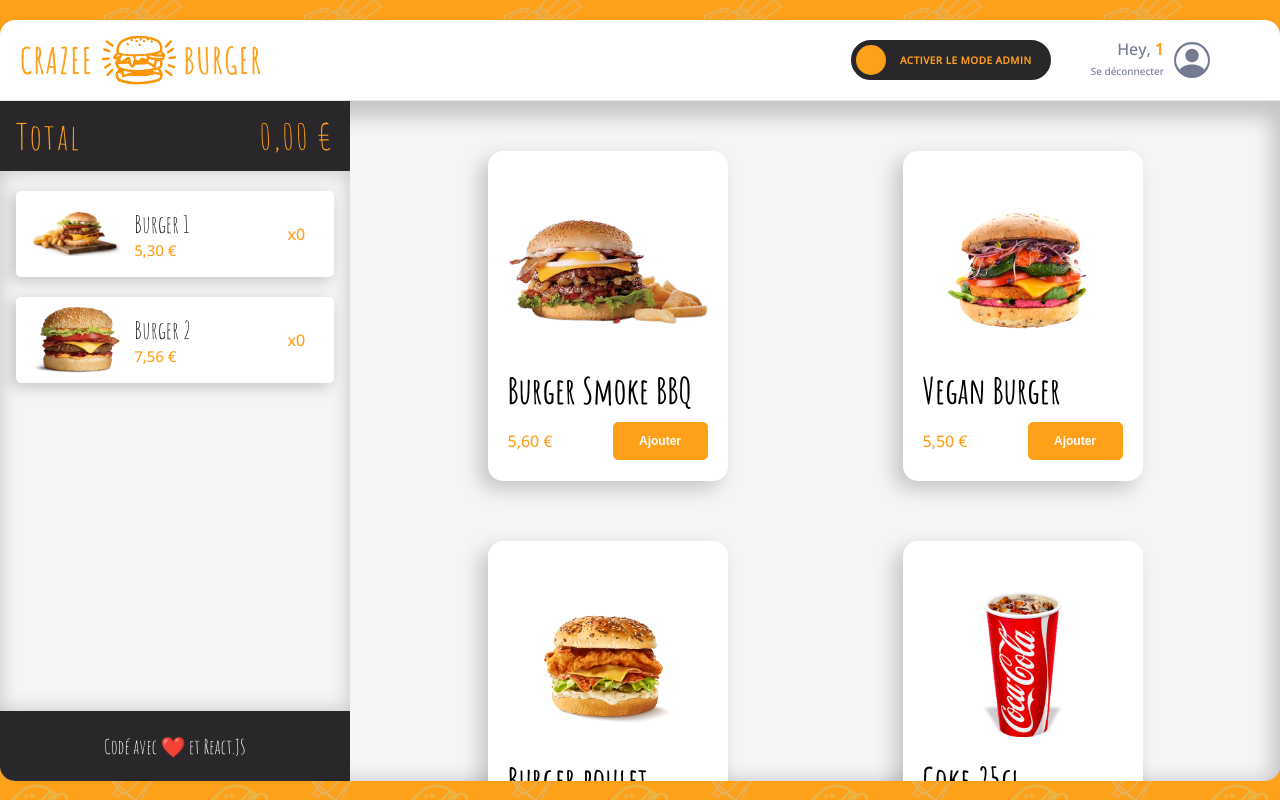
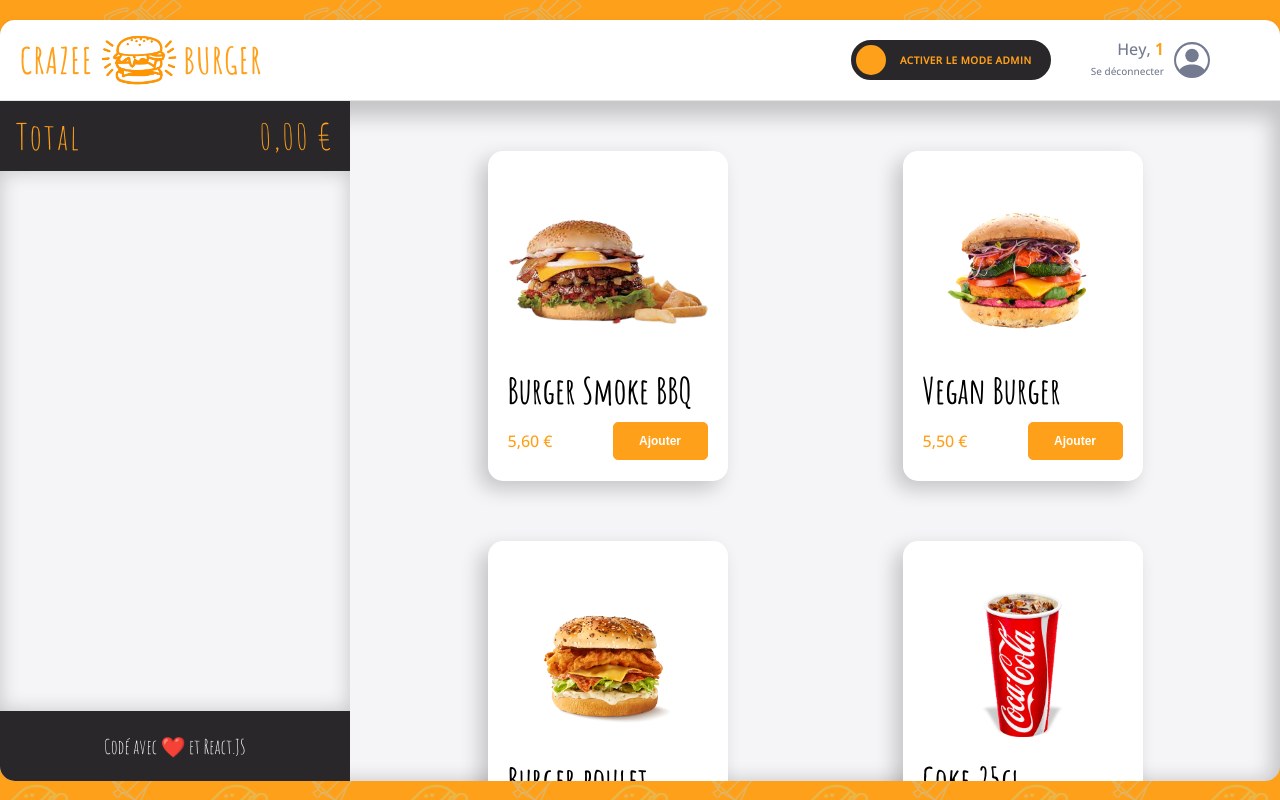
Before and after one commit to GeoffreyRavenet/crazee-burger, a React (Create React App) app: page /order/1 in a window 1280 px wide. Built offline with nearby package versions, Linux system fonts and the light colour scheme.

Commit message:
♻️ F11: useBasket > add function handleBasketDelete to OrderContext

```diff
--- a/src/components/pages/order/Main/Basket/BasketMenu.jsx
+++ b/src/components/pages/order/Main/Basket/BasketMenu.jsx
@@ -5,13 +5,8 @@
 import OrderContext from "../../../../../context/OrderContext.jsx"
 
 export default function BasketMenu() {
-  const { basket, setBasket } = useContext(OrderContext)
+  const { basket, handleBasketDelete } = useContext(OrderContext)
 
-  const handleDelete = (idBasketProduct) => {
-    const cpBasketProduct = basket
-    const updateBasket = cpBasketProduct.filter((item) => item.id !== idBasketProduct)
-    setBasket(updateBasket)
-  }
   return (
     <BasketMenuStyled>
       {basket.map(({ id, title, price, quantity, imageSource }) => (
@@ -21,7 +16,7 @@
           price={formatPrice(price)}
           quantity={quantity}
           img={imageSource}
-          onDelete={() => handleDelete(id)}
+          onDelete={() => handleBasketDelete(id)}
         />
       ))}
     </BasketMenuStyled>
--- a/src/components/pages/order/Main/Menu/Menu.jsx
+++ b/src/components/pages/order/Main/Menu/Menu.jsx
@@ -21,6 +21,7 @@
     setCurrentTabSelected,
     setBasket,
     basket,
+    handleBasketDelete,
   } = useContext(OrderContext)
   //Comportements
   const handleAddToCart = (productId) => {
@@ -76,7 +77,10 @@
           imageSource={imageSource}
           title={title}
           price={formatPrice(price)}
-          onDelete={() => handleDelete(id)}
+          onDelete={() => {
+            handleDelete(id)
+            handleBasketDelete(id)
+          }}
           hasDeleteButton={isAdmin}
           handleSelectedCard={() => handleSelectedCard(id)}
           onAddToCart={() => handleAddToCart(id)}
--- a/src/components/pages/order/OrderPage.jsx
+++ b/src/components/pages/order/OrderPage.jsx
@@ -18,7 +18,7 @@
 
   const titleEditRef = useRef()
   const { handleAdd, handleDelete, resetMenu, products, setProducts, handleEdit } = useMenu()
-  const { basket, setBasket } = useBasket()
+  const { basket, setBasket, handleBasketDelete } = useBasket()
   //comportements
 
   const orderContextValue = {
@@ -41,6 +41,7 @@
     handleEdit,
     basket,
     setBasket,
+    handleBasketDelete,
   }
 
   return (
--- a/src/context/OrderContext.jsx
+++ b/src/context/OrderContext.jsx
@@ -28,4 +28,5 @@
   //Partie panier
   basket: [],
   setBasket: () => {},
+  handleBasketDelete: () => {},
 })
--- a/src/hooks/useBasket.js
+++ b/src/hooks/useBasket.js
@@ -1,8 +1,13 @@
 import { useState } from "react"
-import { fakeMenu1 } from "../fakeData/fakeMenu.js"
 
 export const useBasket = () => {
-  const [basket, setBasket] = useState(fakeMenu1)
+  const [basket, setBasket] = useState([])
 
-  return { basket, setBasket }
+  const handleBasketDelete = (idBasketProduct) => {
+    const cpBasketProduct = basket
+    const updateBasket = cpBasketProduct.filter((item) => item.id !== idBasketProduct)
+    setBasket(updateBasket)
+  }
+
+  return { basket, setBasket, handleBasketDelete }
 }
```
